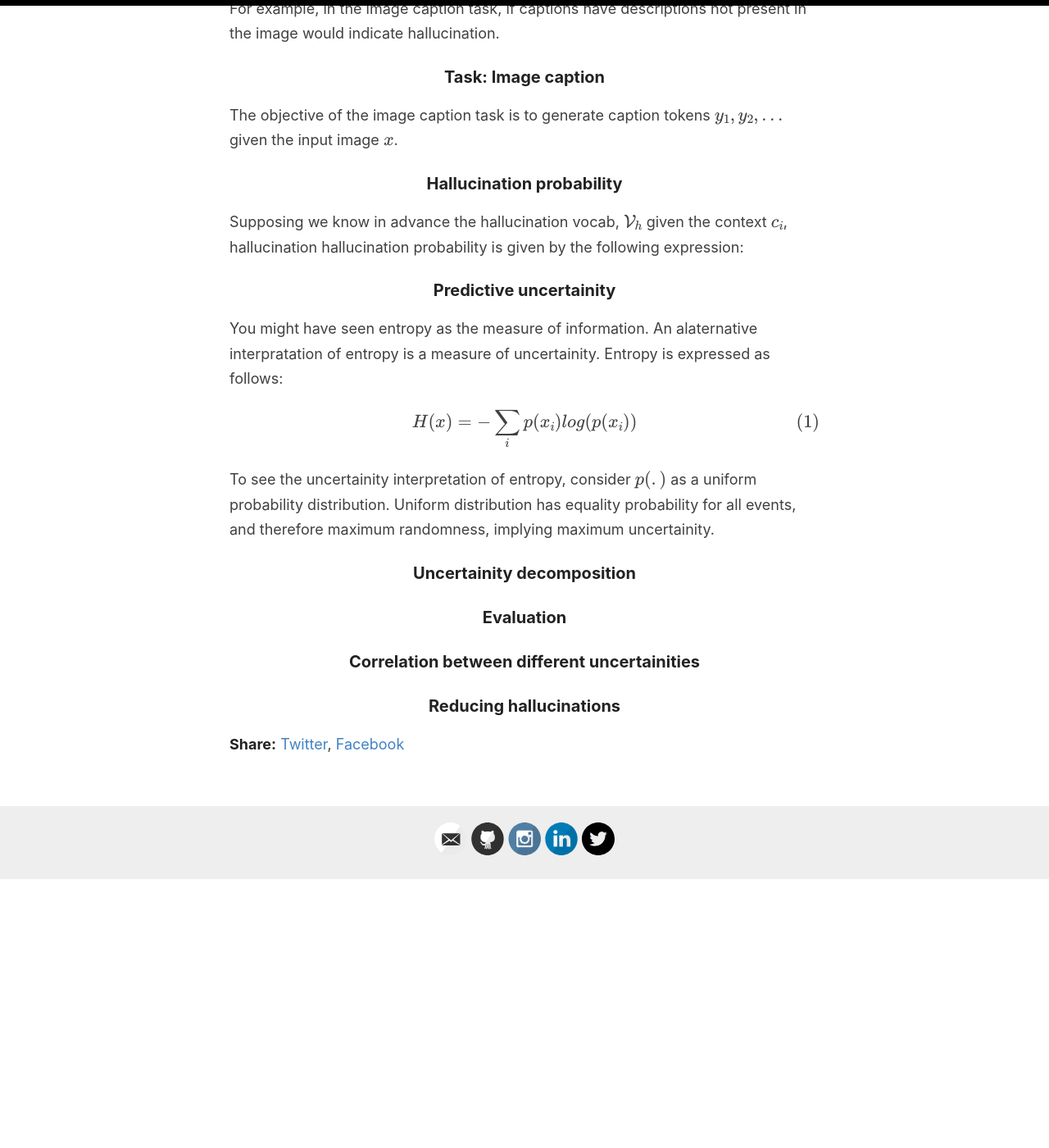
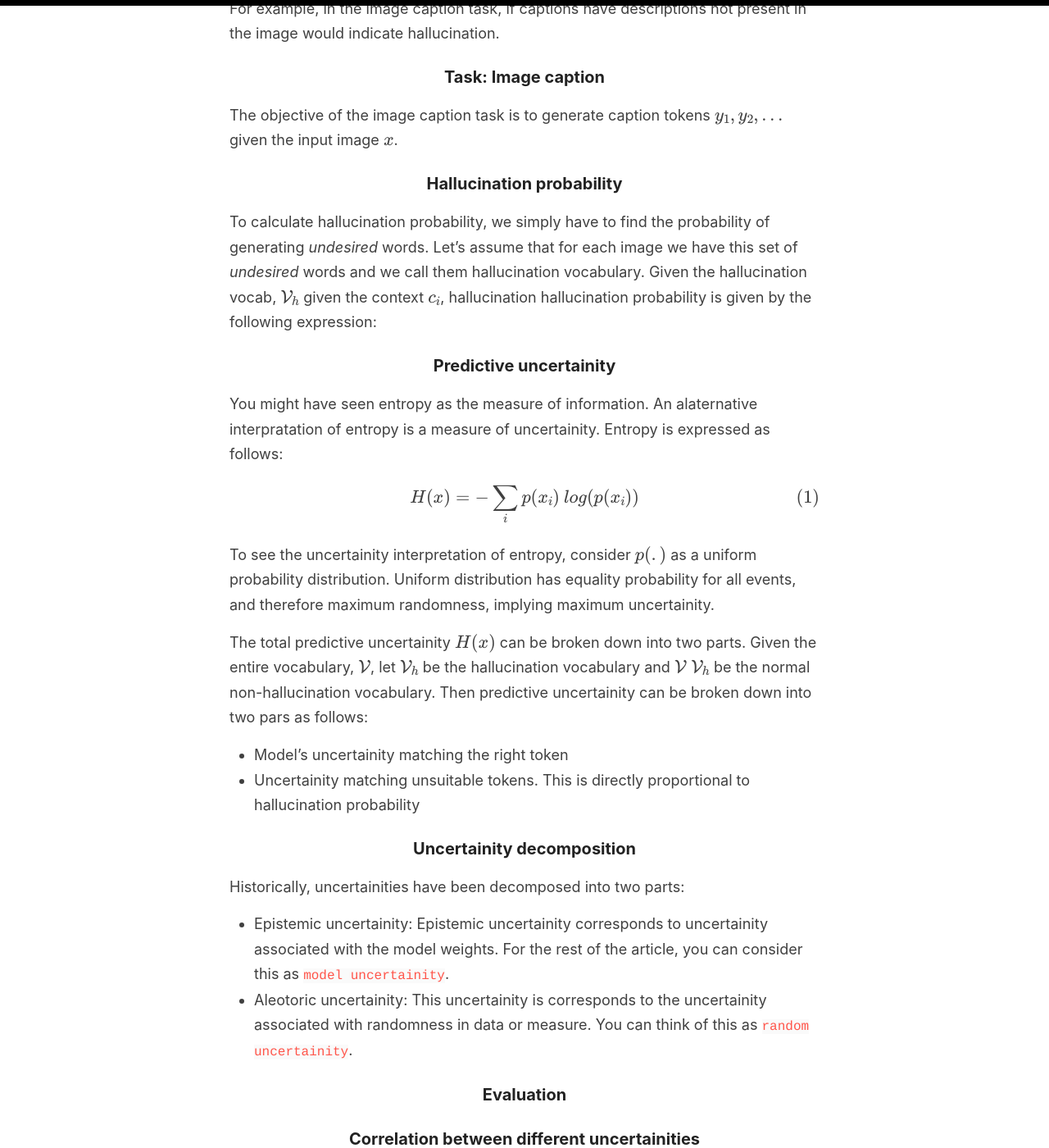
Before and after one commit to rosequ/rosequ.github.io, a Jekyll site: the page built from _posts/2021-05-05-hallucination-uncertainity.md, in a window 1280 px wide and 1400 px high, scrolled down 566 px. Shown: the whole window at 82% size. Built offline with Jekyll 4.4.1, drawn with Linux system fonts in a browser that asks for light colours; formulas are drawn with MathJax 3; before the commit the page ends 1639 px from its top, so only the background shows below that.

Commit message:
add decomposition

```diff
--- a/_posts/2021-05-05-hallucination-uncertainity.md
+++ b/_posts/2021-05-05-hallucination-uncertainity.md
@@ -25,7 +25,9 @@ input image $x$.
 
 ### Hallucination probability
 
-Supposing we know in advance the hallucination vocab, $\mathcal{V}_h$ given the context $c_i$, hallucination
+To calculate hallucination probability, we simply have to find the probability of generating _undesired_ words.
+Let's assume that for each image we have this set of _undesired_ words and we call them hallucination vocabulary.
+Given the hallucination vocab, $\mathcal{V}_h$ given the context $c_i$, hallucination
 hallucination probability is given by the following expression:
 
 
@@ -36,14 +38,26 @@ hallucination probability is given by the following expression:
 You might have seen entropy as the measure of information. An alaternative interpratation of entropy
 is a measure of uncertainity. Entropy is expressed as follows:
 
-$$ \begin{equation} H(x) = -\sum_i p(x_i) log(p(x_i))\end{equation} $$
+$$ \begin{equation} H(x) = -\sum_i p(x_i)\:log(p(x_i))\end{equation} $$
 
 To see the uncertainity interpretation of entropy, consider $p(.)$ as a uniform probability distribution.
 Uniform distribution has equality probability for all events, and therefore maximum randomness, implying
 maximum uncertainity.
 
+The total predictive uncertainity $H(x)$ can be broken down into two parts. Given the entire vocabulary, $\mathcal{V}$,
+let $\mathcal{V_h}$ be the hallucination vocabulary and $\mathcal{V}\ \mathcal{V_h}$ be the normal non-hallucination
+vocabulary. Then predictive uncertainity can be broken down into two pars as follows:
+- Model's uncertainity matching the right token
+- Uncertainity matching unsuitable tokens. This is directly proportional to hallucination probability
 
 ### Uncertainity decomposition
+Historically, uncertainities have been decomposed into two parts:
+- Epistemic uncertainity:
+    Epistemic uncertainity corresponds to uncertainity associated with the model weights. For the rest of the article,
+    you can consider this as `model uncertainity`.
+- Aleotoric uncertainity:
+    This uncertainity is corresponds to the uncertainity associated with randomness in data or measure. You can think of
+    this as `random uncertainity`.
 
 ### Evaluation
 
```
